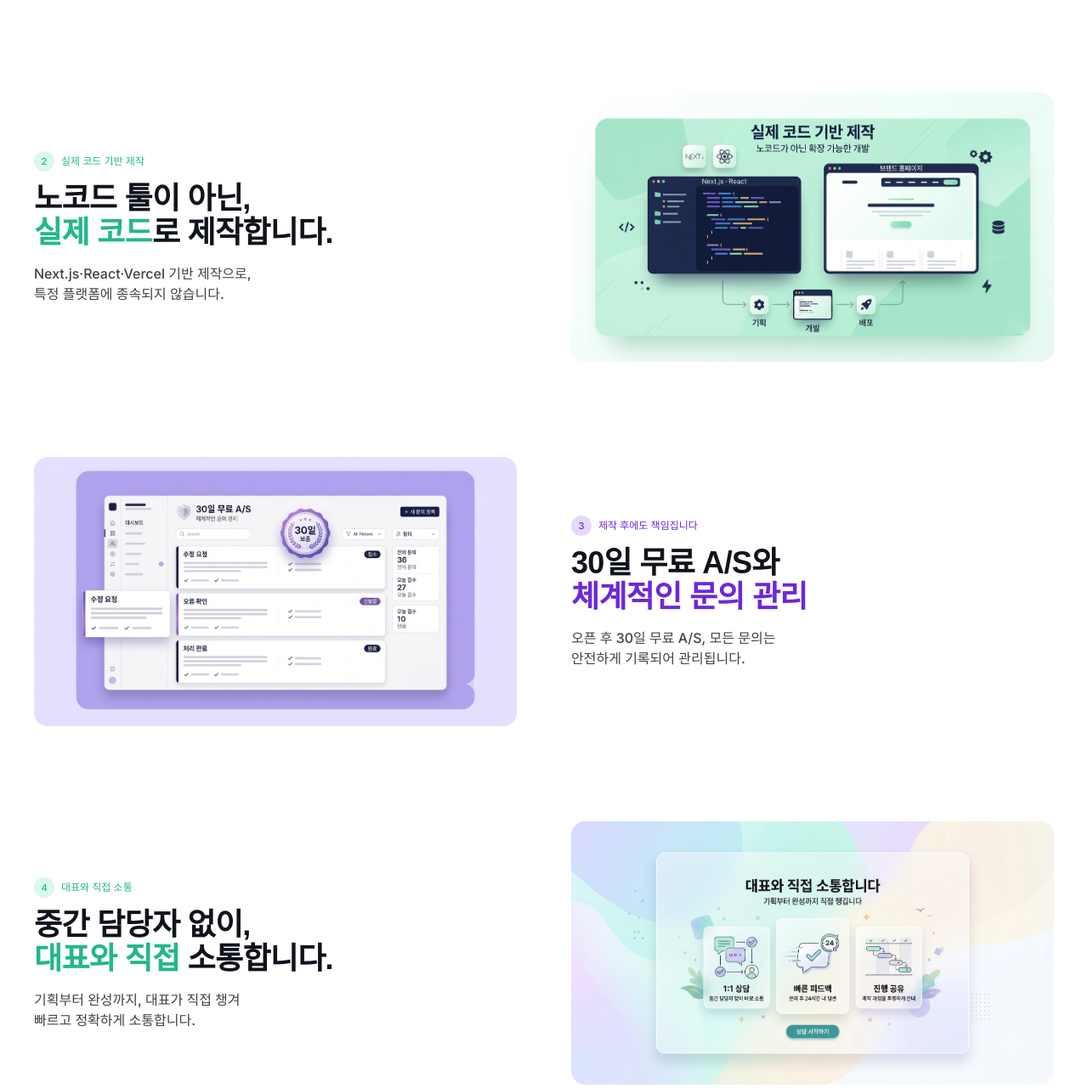
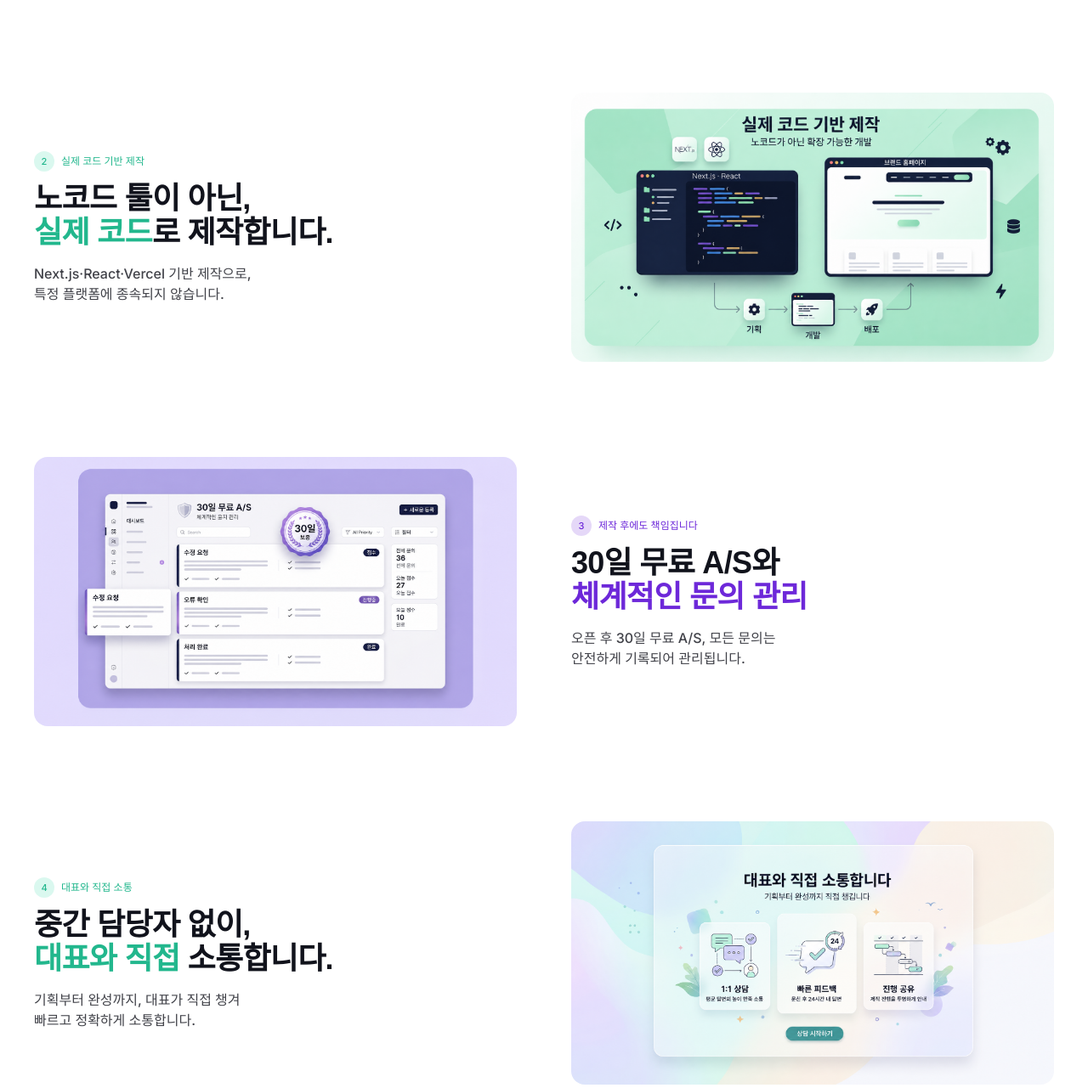
Before and after one commit to tockddn5-max/BuilDOn, a website: page BuilDOn-site-clean/index.html in a window 1280 px wide. Shown: the part 5467-6748 px from the top of the page at 85% size. Drawn offline with nearby package versions, Linux system fonts and the light colour scheme; a web font is replaced by a local one.

Commit message:
Replace difference section images

```diff
--- a/BuilDOn-site-clean/index.html
+++ b/BuilDOn-site-clean/index.html
@@ -591,13 +591,13 @@
             <p class="text-ink/80 font-medium text-sm sm:text-base leading-relaxed max-w-md">Next.js·React·Vercel 기반 제작으로,<br>특정 플랫폼에 종속되지 않습니다.</p>
           </div>
           <div class="rounded-2xl aspect-[1375/768] overflow-hidden">
-            <img src="Difference/2.png" alt="Next.js·React 기반 실제 코드 제작 과정" class="w-full h-full object-cover">
+            <img src="Difference/real-code-development.png" alt="Next.js·React 기반 실제 코드 제작 과정" class="w-full h-full object-cover">
           </div>
         </div>
 
         <div class="grid grid-cols-1 lg:grid-cols-2 gap-10 lg:gap-16 items-center">
           <div class="rounded-2xl aspect-[1375/768] overflow-hidden order-2 lg:order-1">
-            <img src="Difference/3.png" alt="30일 무료 A/S 및 체계적인 문의 관리 화면" class="w-full h-full object-cover">
+            <img src="Difference/free-as-30days.png" alt="30일 무료 A/S 및 체계적인 문의 관리 화면" class="w-full h-full object-cover">
           </div>
           <div class="order-1 lg:order-2">
             <p class="inline-flex items-center gap-2 text-xs text-violet font-medium mb-3"><span class="w-6 h-6 rounded-full bg-violet/[0.18] flex items-center justify-center text-[11px]">3</span>제작 후에도 책임집니다</p>
@@ -613,7 +613,7 @@
             <p class="text-ink/80 font-medium text-sm sm:text-base leading-relaxed max-w-md">기획부터 완성까지, 대표가 직접 챙겨<br>빠르고 정확하게 소통합니다.</p>
           </div>
           <div class="rounded-2xl aspect-[1407/768] overflow-hidden">
-            <img src="Difference/4.png" alt="대표와 1:1로 직접 소통하는 프로세스" class="w-full h-full object-cover">
+            <img src="Difference/direct-communication.png" alt="대표와 1:1로 직접 소통하는 프로세스" class="w-full h-full object-cover">
           </div>
         </div>
       </div>
@@ -635,7 +635,7 @@
         </div>
         <div>
           <div class="rounded-2xl aspect-[1200/896] overflow-hidden mb-5">
-            <img src="Difference/방문자의 시선.png" alt="방문자의 시선을 고려한 홈페이지 설계" class="w-full h-full object-cover">
+            <img src="Difference/visitor-perspective.png" alt="방문자의 시선을 고려한 홈페이지 설계" class="w-full h-full object-cover">
           </div>
           <p class="text-ink/60 text-sm sm:text-base leading-relaxed">BuildOn은 '방문자의 시선'을 생각합니다. 기획·디자인·개발 모두 방문자가 보기 편하도록 설계합니다.</p>
         </div>
```
Also changed, not shown: BuilDOn-site-clean/Difference/direct-communication.png (added), BuilDOn-site-clean/Difference/free-as-30days.png (added), BuilDOn-site-clean/Difference/real-code-development.png (added), BuilDOn-site-clean/Difference/visitor-perspective.png (added).
